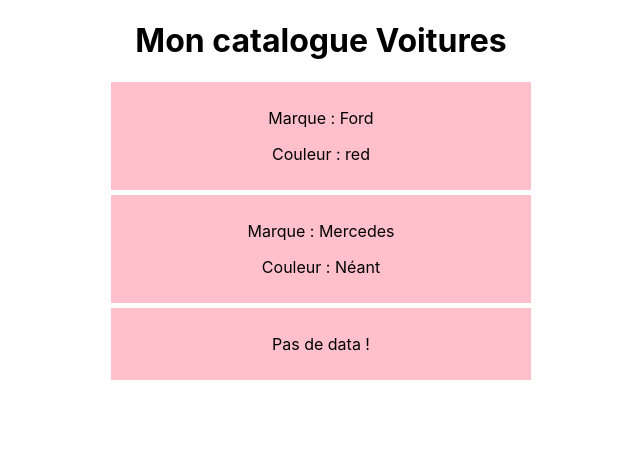
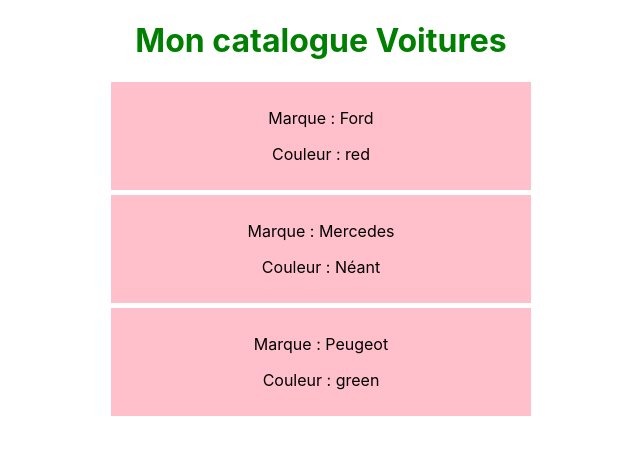
Before and after one commit to Benalta7892/ReactJS, a React (Create React App) app in the folder appViaCRA/cars/: page / in a window 1280 px wide. Shown: the top 454 px of the page, without its empty margins (319-959 px from the left). Built offline with nearby package versions, Linux system fonts and the light colour scheme.

Commit message:
Revisions: Composants, props et State

```diff
--- a/appViaCRA/cars/src/App.js
+++ b/appViaCRA/cars/src/App.js
@@ -5,12 +5,13 @@
 class App extends Component {
   state = {
     titre: "Mon catalogue Voitures",
+    color: "green",
   };
 
   render() {
     return (
       <div className="App">
-        <Mycars title={this.state.titre} />
+        <Mycars title={this.state.titre} color={this.state.color} />
       </div>
     );
   }
--- a/appViaCRA/cars/src/components/Cars.js
+++ b/appViaCRA/cars/src/components/Cars.js
@@ -6,21 +6,15 @@
     colorInfo = "Néant";
   }
 
-  if (children) {
-    return (
+  return (
+    children && (
       <div style={{ backgroundColor: "pink", width: "400px", padding: "10px", margin: "5px auto" }}>
         <p>Marque : {children}</p>
         {/* {color ? <p>Couleur : {color}</p> : <p>Couleur : Néant</p>} */}
         {/* <p>Couleur : {color ? color : "Néant"}</p> */}
         <p>Couleur : {colorInfo}</p>
       </div>
-    );
-  }
-
-  return (
-    <div style={{ backgroundColor: "pink", width: "400px", padding: "10px", margin: "5px auto" }}>
-      <p>Pas de data !</p>
-    </div>
+    )
   );
 
   // return children ? (
--- a/appViaCRA/cars/src/components/Mycars.js
+++ b/appViaCRA/cars/src/components/Mycars.js
@@ -2,17 +2,21 @@
 import Car from "./Cars";
 
 class Mycars extends Component {
+  state = {
+    cars: ["Ford", "Mercedes", "Peugeot"],
+  };
+
   render() {
-    const { title } = this.props;
+    const { title, color } = this.props;
 
     return (
       <div>
         {/* <h1>Catalogue de voitures</h1> */}
-        <h1>{title}</h1>
+        <h1 style={{ color: color }}>{title}</h1>
 
-        <Car color="red">Ford</Car>
-        <Car>Mercedes</Car>
-        <Car color="green"></Car>
+        <Car color="red">{this.state.cars[0]}</Car>
+        <Car>{this.state.cars[1]}</Car>
+        <Car color="green">{this.state.cars[2]}</Car>
       </div>
     );
   }
```
